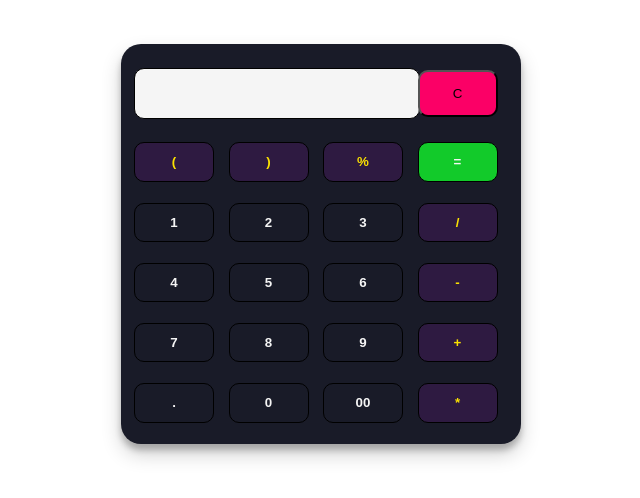
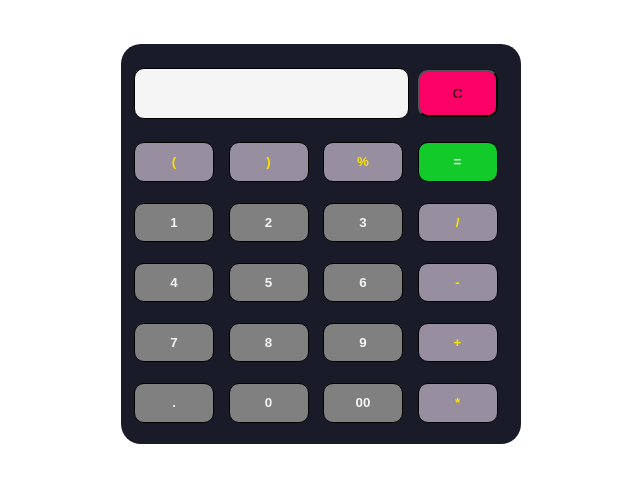
Before and after one commit to Sarvesh2025/Simple-calculator, a plain HTML site: page index.html in a window 1280 px wide. Shown: the whole page, without its empty margins (319-959 px from the left). Drawn offline with Linux system fonts and the light colour scheme.

Commit message:
Update index.html

```diff
--- a/index.html
+++ b/index.html
@@ -15,7 +15,6 @@
     width: 400px;
     margin: auto;
     background-color: #191b28;
-    box-shadow: rgba(0, 0, 0, 0.19) 0px 10px 20px, rgba(0, 0, 0, 0.23) 0px 6px 6px;
 
 }
 .display-box {
@@ -24,9 +23,11 @@
     border: solid black 0.5px;
     color:black;
     border-radius: 10px;
-    width: 100%;
+    width: 92%;
     height: 65%;
     font-size: large;
+    text-align: right;
+   padding-right: 5%;
 
 }
 #btn {
@@ -53,21 +54,23 @@
 .hover{
     color: whitesmoke;
     width:80px;
-    background-color: #191b28;
+    background-color: grey;
     border: solid black 0.5px;
     border-radius: 10px;
     height: 70%;
     font-weight: bolder;
+
 }
 .hover1{
     width:80px;
-   background-color: rgba(176, 26, 226, 0.135);
+   background-color: #978fa0;
    color:#fbe200;
 
    border: solid black 0.5px;
    border-radius: 10px;
  height: 70%;
  font-weight: bolder;
+
 }
 .hover2{
     color: whitesmoke;
@@ -151,6 +154,3 @@ function display(value) {
 </body>
 
 </html>
-
-
-<!-- Project by-Sarvesh Pandey CSE(Regular) -->
```
